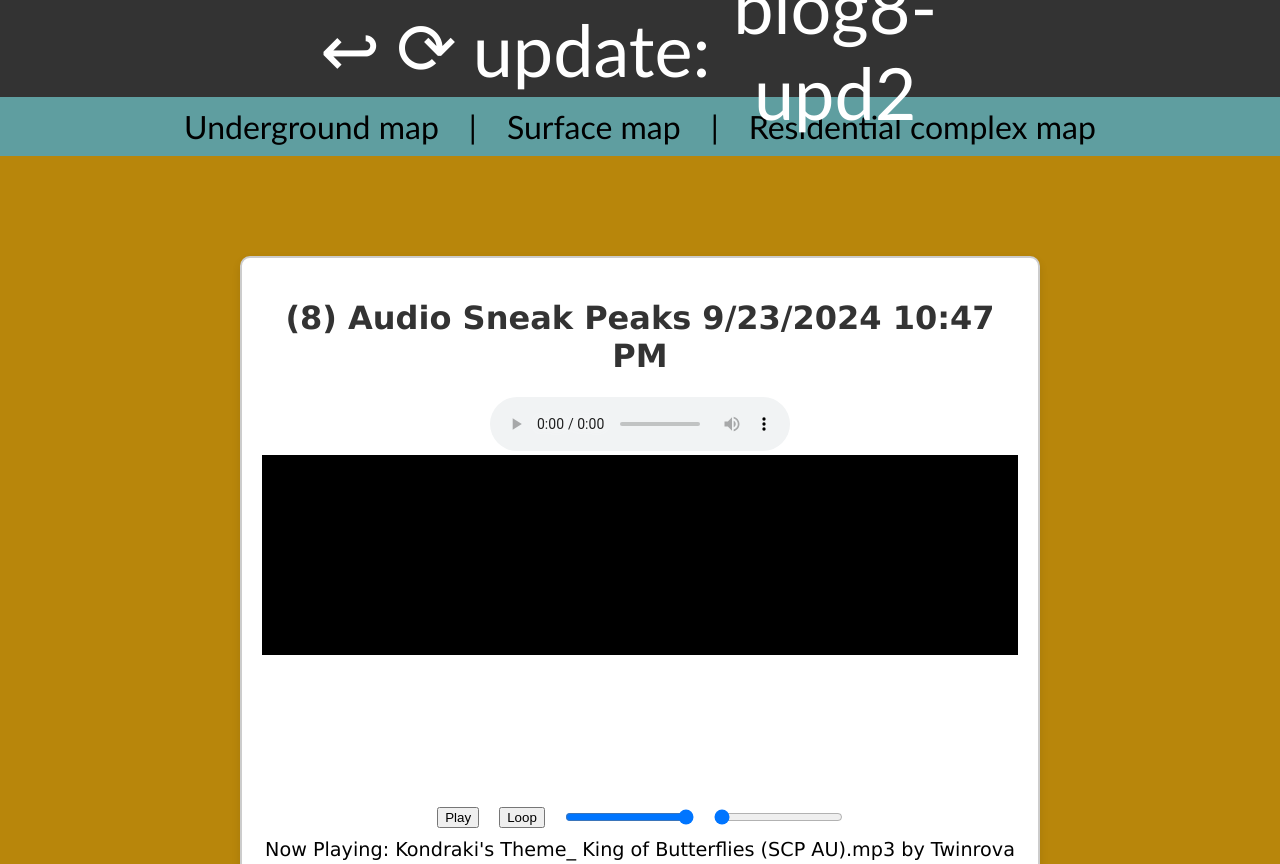
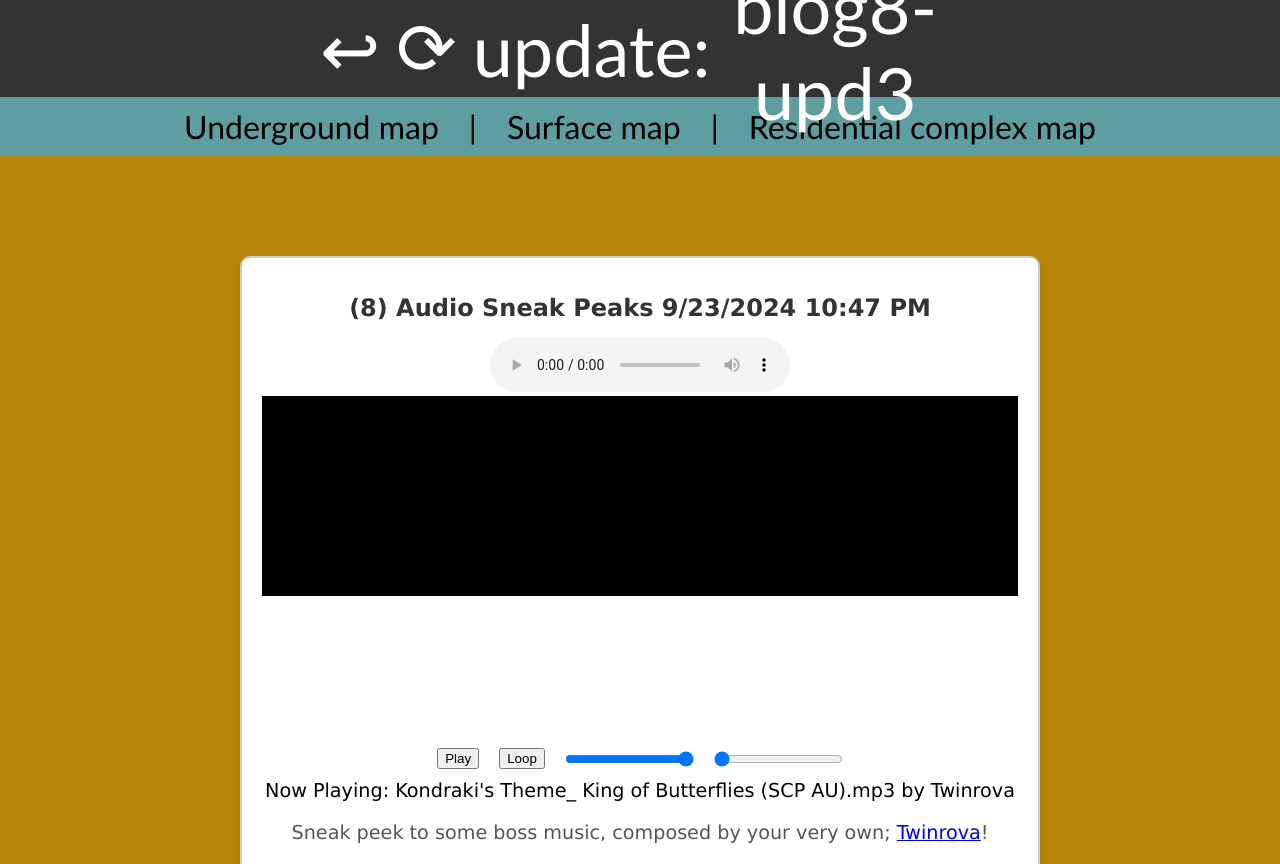
Before and after one commit to lapmic5001/Site-301-map-SCP-AU, a plain HTML site: page index.html in a window 1280 px wide. Shown: the top 864 px of the page. Drawn offline with Linux system fonts and the light colour scheme.

Commit message:
blog8-upd3

```diff
--- a/index.html
+++ b/index.html
@@ -112,7 +112,7 @@
     }
 
     .blog-entry h1 {
-      font-size: 2em;
+      font-size: 1.5em;
       color: #333;
     }
 
@@ -160,7 +160,7 @@
       <a onclick="alert('you can&#39;t go back anymore fool.')">↩</a>
       <button onclick="location.reload();">⟳</button>
       <p>update: </p>
-      <p>blog8-upd2</p>
+      <p>blog8-upd3</p>
     </div>
   </header>
 
```
